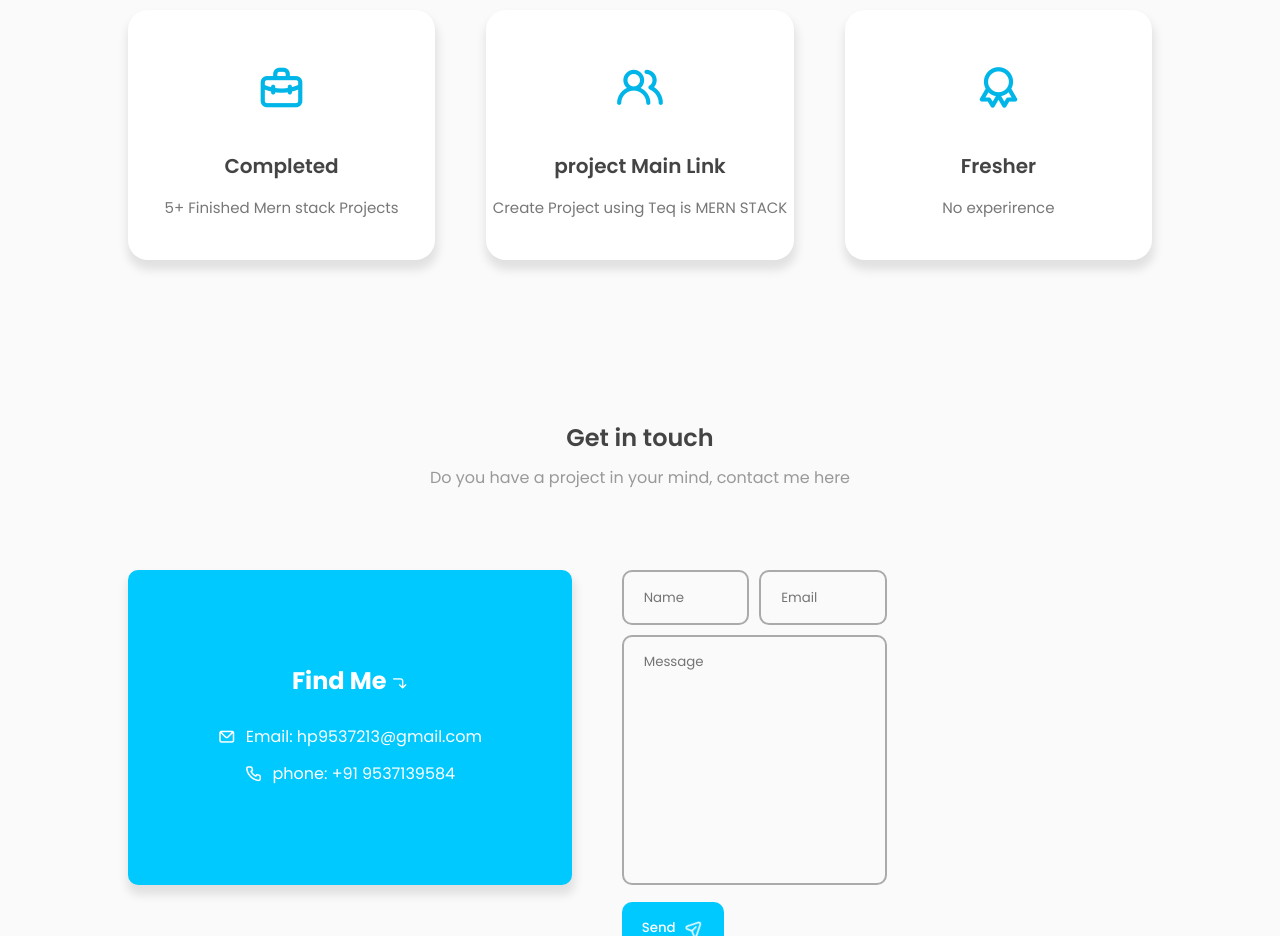
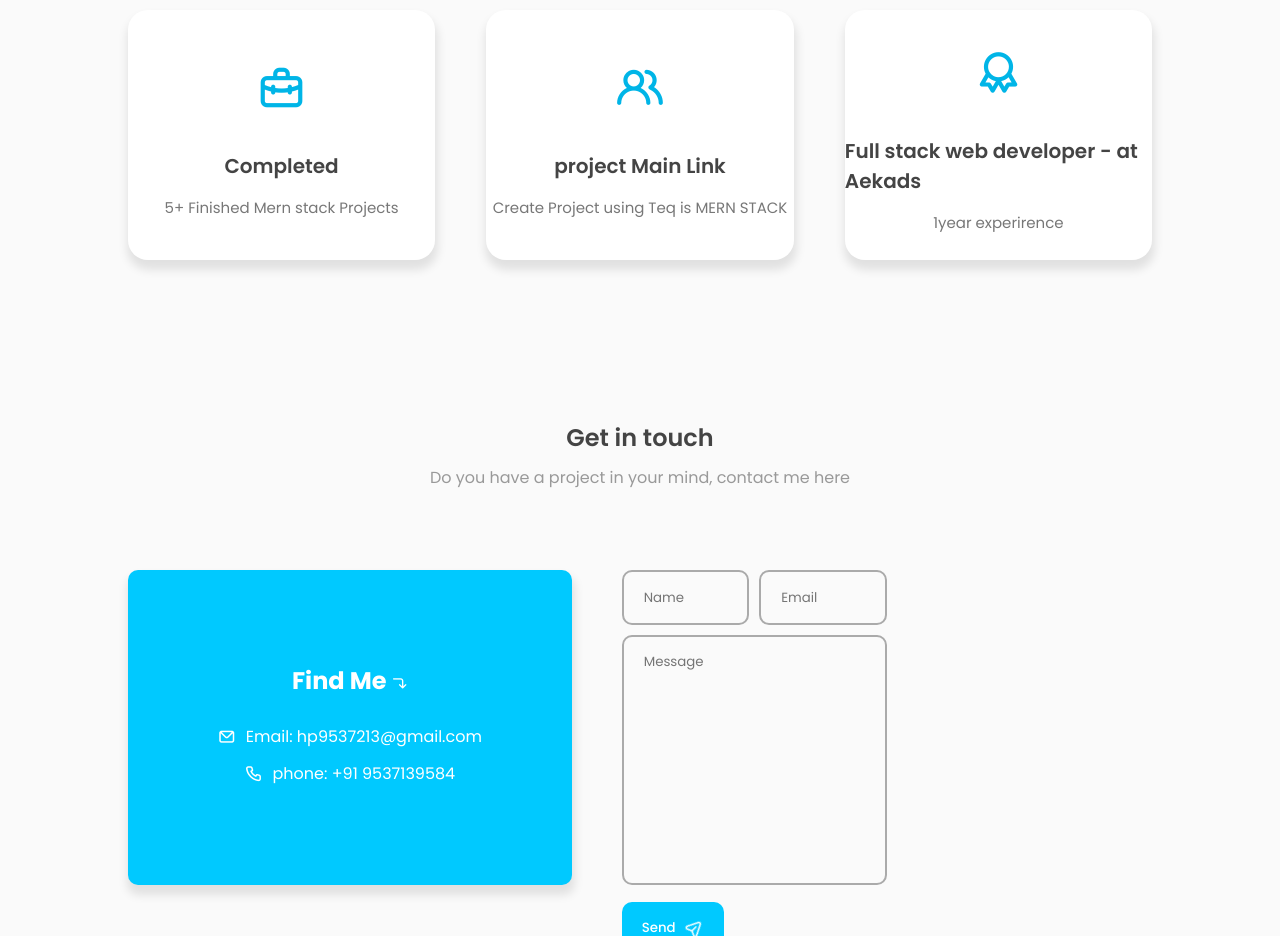
Before and after one commit to HardikPrajapati555/Portfolio-project, a plain HTML site: page index.html in a window 1280 px wide. Shown: the part 1520-2456 px from the top of the page. Drawn offline with nearby package versions, Linux system fonts and the light colour scheme; a script that the page names is missing.

Commit message:
Update index.html

```diff
--- a/index.html
+++ b/index.html
@@ -193,8 +193,8 @@
             </div>
             <div class="project-box">
               <i class="uil uil-award"></i>
-              <h3>Fresher</h3>
-              <label>No experirence</label>
+              <h3>Full stack web developer - at Aekads</h3>
+              <label>1year experirence</label>
             </div>
           </div>
         </section>
```
